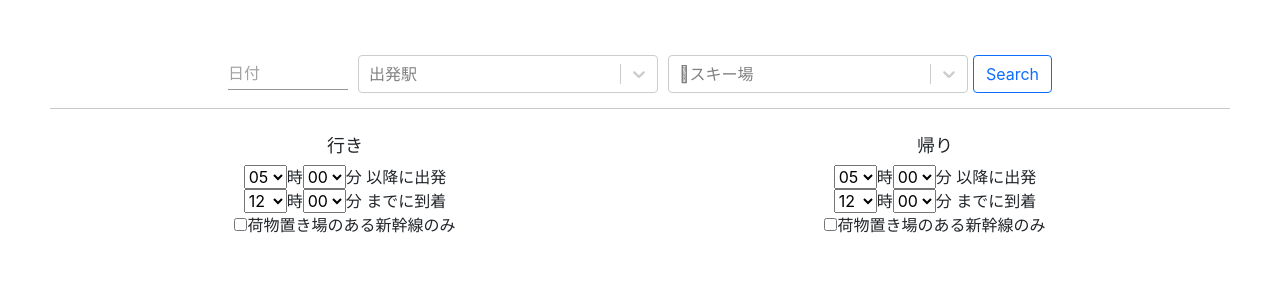
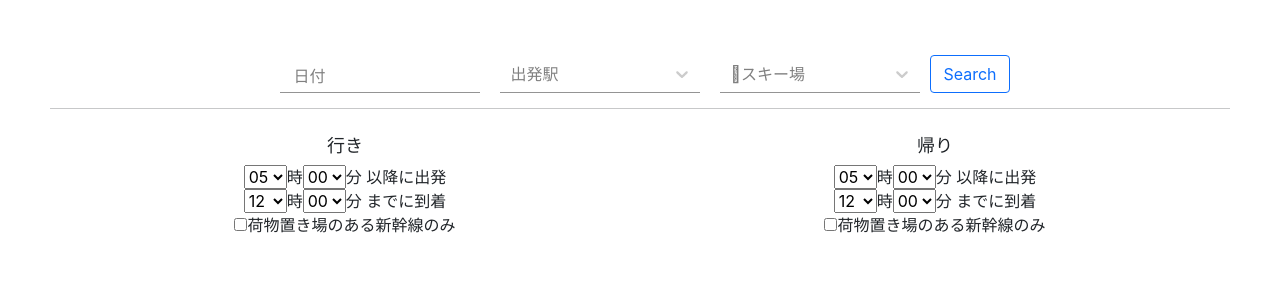
Before and after one commit to knogu/ski-train-frontend, a React (Create React App) app: page / in a window 1280 px wide. Shown: the top 300 px of the page. Built offline with nearby package versions, Linux system fonts and the light colour scheme.

Commit message:
フォームの見た目を揃えた

```diff
--- a/src/App.scss
+++ b/src/App.scss
@@ -11,19 +11,44 @@
   width: 90%;
   padding-bottom: 10px;
   .select-date {
-    width: 120px;
-    margin-right: 5px;
+    width: 200px;
+    margin: 5px 10px;
+    height: 38px;
+    font-size: 16px;
+    .MuiInput-formControl {
+      height: 100%;
+    }
+    input {
+      padding-left: 13px;
+      padding-bottom: 2px;
+      &::placeholder {
+        color: hsl(0, 0%, 50%);
+        opacity: 1;
+      }
+    }
   }
   .select-place {
-    width: 40%;
-    max-width: 300px;
-    min-width: 250px;
-    margin: 5px;
+    width: 200px;
+    margin: 5px 10px;
     height: 80%;
+    &>div {
+      border: none;
+      border-radius: 0;
+      border-bottom: 1px solid rgba(0, 0, 0, 0.42);
+    }
+    &:focus {
+      outline: none;
+    }
+    span {
+      display: none;
+    }
   }
   @media(max-width: 767px) {
     .search-button {
-      margin-top: 5px;
+      font-size: 14px;
+      padding-top: 4px;
+      padding-bottom: 4px;
+      margin-top: 10px;
     }
   }
 }
--- a/src/components/PlaceField.tsx
+++ b/src/components/PlaceField.tsx
@@ -101,6 +101,7 @@ export const PlaceField = (props: Props) => {
           className='search-button btn btn-outline-primary'
         >Search</button>
       </div>
+
       <hr className='mt-0'></hr>
     </>
   )
```
